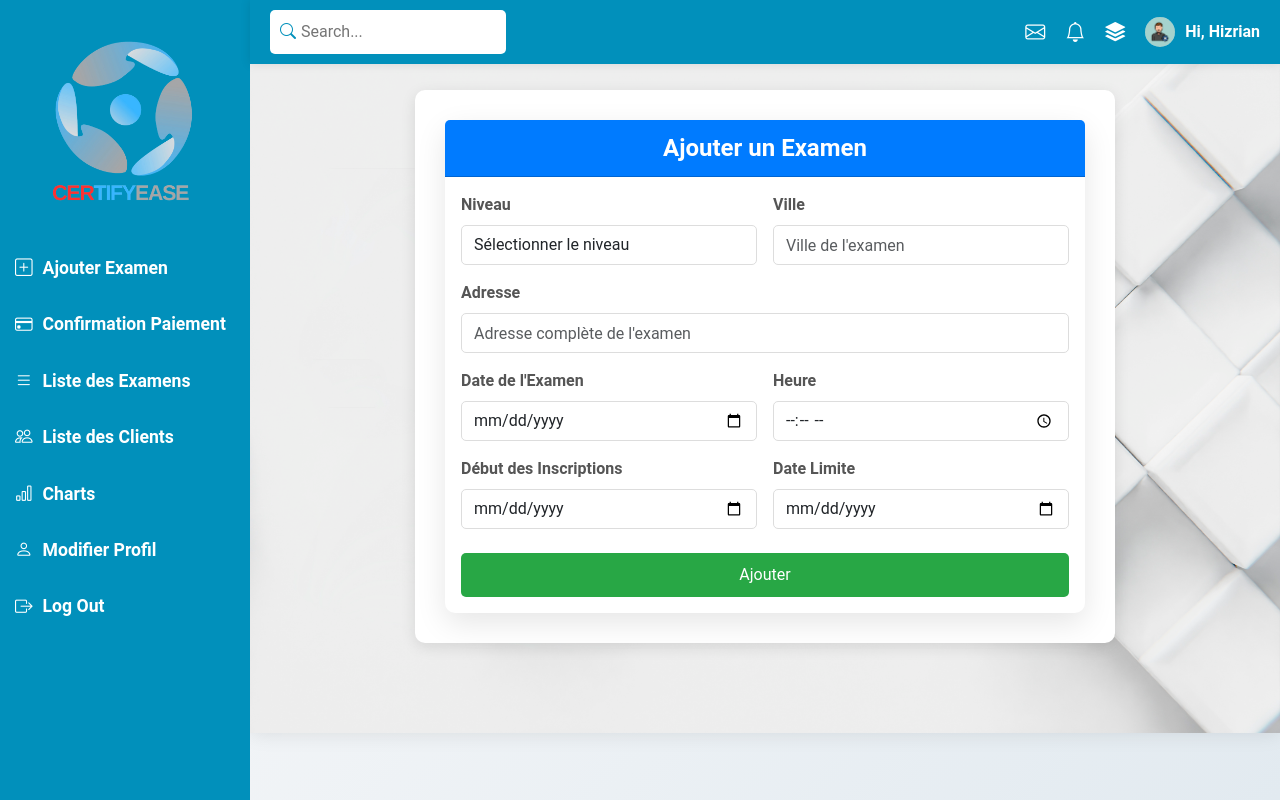
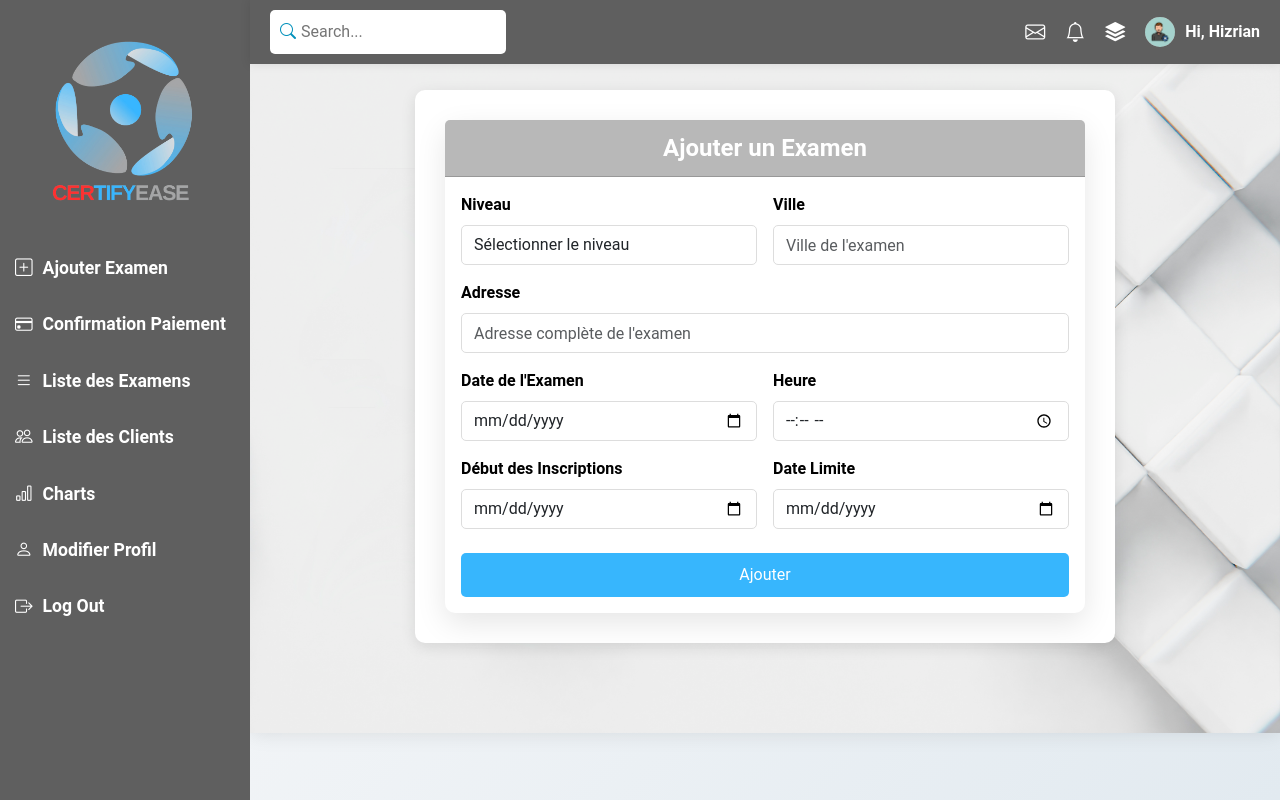
Before and after one commit to MohamedOuijjane/PlatformInscription, a CodeIgniter 4 app: the page made by app/Views/dashbord/ajouter_exam.php in a window 1280 px wide. Run offline with PHP 8.4 and a stand-in for CodeIgniter, Linux system fonts and the light colour scheme; the template is opened without the code that fills it, so the values that code supplies are empty; some libraries are stand-ins or nearby versions.

Commit message:
Modification css dashboardadmin Y.M

```diff
--- a/app/Views/dashbord/ajouter_exam.php
+++ b/app/Views/dashbord/ajouter_exam.php
@@ -24,7 +24,7 @@
     }
 
     .card-header {
-        background-color: #007bff;
+        background-color: #b8b8b8;
         color: #ffffff;
         font-weight: bold;
         text-align: center;
@@ -35,7 +35,7 @@
 
     .form-label {
         font-weight: bold;
-        color: #555;
+        color: #000000;
     }
 
     .form-control {
@@ -50,7 +50,7 @@
     }
 
     .btn-success {
-        background: #28a745;
+        background: #37b6fd;
         border: none;
         padding: 10px 20px;
         font-size: 1rem;
--- a/app/Views/dashbord/confirmation_paiement.php
+++ b/app/Views/dashbord/confirmation_paiement.php
@@ -34,8 +34,8 @@
 
     /* Styles pour les boutons */
     .btn-success {
-        background-color: #21F695;
-        border-color: #21F695;
+        background-color: #37b6fd;
+        border-color: #37b6fd;
         transition: background-color 0.3s;
     }
 
@@ -86,7 +86,7 @@
                     <tr>
                         <td><?= $payment['id'] ?></td>
                         <td><?= $payment['registration_id'] ?></td> <!-- Assurez-vous que le champ 'username' existe dans la base de données -->
-                        <td><?= $payment['amount'] ?>€</td>
+                        <td><?= $payment['amount'] ?>dh</td>
                         <td><?= $payment['reference'] ?></td>
                         <td><?= $payment['payment_date'] ?></td>
                         <td><?= $payment['status'] ?></td>
--- a/app/Views/dashbord/mainlayout.php
+++ b/app/Views/dashbord/mainlayout.php
@@ -16,7 +16,7 @@
         /* Sidebar */
         .sidebar {
             width: 250px;
-            background-color: #0190BB;
+            background-color: #5f5f5f;
             color: #ecf0f1;
             min-height: 100vh;
             padding-top: 20px;
@@ -63,7 +63,7 @@
 
         /* Barre de navigation en haut */
         .navbar-custom {
-            background-color: #0190BB;
+            background-color: #5f5f5f;
             color: #ffffff;
             width: calc(100% - 250px);
             position: fixed;
--- a/app/Views/dashbord/modifier_exam.php
+++ b/app/Views/dashbord/modifier_exam.php
@@ -36,7 +36,7 @@
 
     .form-label {
         font-weight: 600;
-        color: #333;
+        color: #000000;
     }
 
     .form-control {
@@ -67,7 +67,7 @@
 
     /* Bouton */
     .btn-primary {
-        background: linear-gradient(135deg, #4CAF50, #36A764);
+        background: linear-gradient(135deg, #0a58ca, #0dcaf0);
         border: none;
         padding: 10px 20px;
         font-size: 1rem;
@@ -79,7 +79,7 @@
 
     .btn-primary:hover {
         transform: translateY(-3px);
-        background: linear-gradient(135deg, #36A764, #4CAF50);
+        background: linear-gradient(135deg, #0a58ca, #0dcaf0);
     }
 
     /* Messages d'alerte */
```
Also changed, not shown: app/Views/dashbord/liste_clients.php (+3 -4 lines), app/Views/dashbord/rapport.php (+6 -6 lines).
